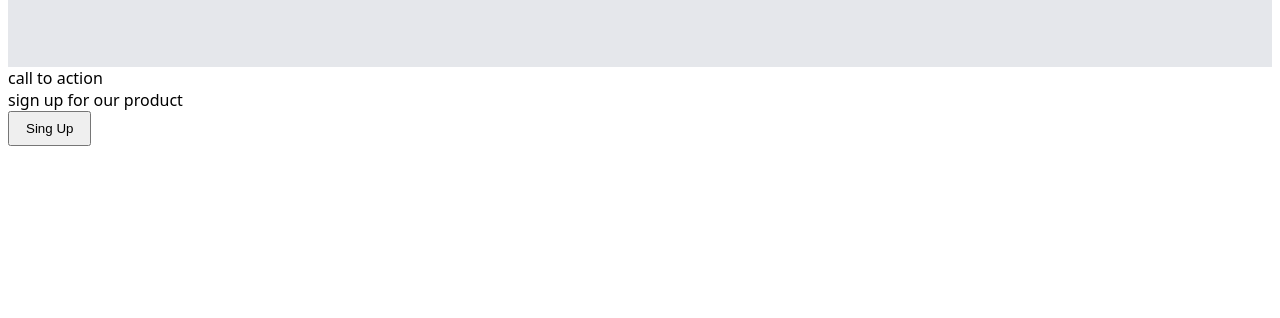
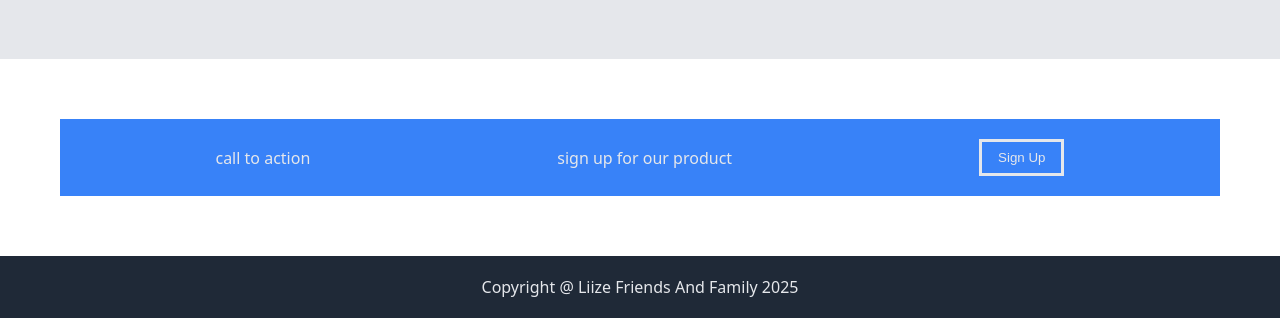
Before and after one commit to plutonneplaneta/Liize_site, a plain HTML site: page index.html in a window 1280 px wide. Shown: the part 654-972 px from the top of the page. Before the commit the page ends 808 px from the top, so only its background shows below. Drawn offline with Linux system fonts and the light colour scheme.

Commit message:
deleted corner margins,made footer,call-to-action

```diff
--- a/index.html
+++ b/index.html
@@ -48,13 +48,13 @@
     </div>
     <div class="call-to-action">
         <div class="box">
-            <div class="text">call to action</div>
-            <div class="text">sign up for our product</div>
-            <button>Sing Up</button>
+            <div >call to action</div>
+            <div>sign up for our product</div>
+            <button style="border:#e5e7eb;border-style:solid;">Sign Up</button>
         </div>
     </div>
     <div class="footer">
-
+        <div>Copyright @ Liize Friends And Family 2025</div>
     </div>
 
 </body>
--- a/style.css
+++ b/style.css
@@ -2,6 +2,7 @@ body{
     display:flex;
     flex-direction: column;
     font-family: system-ui, -apple-system, BlinkMacSystemFont, 'Segoe UI', Roboto, Oxygen, Ubuntu, Cantarell, 'Open Sans', 'Helvetica Neue', sans-serif;
+    margin: 0;
 }
 
 li{
@@ -14,8 +15,10 @@ li{
 }
 
 button{
+    background-color: #3882f8;
+    color:#e5e7eb;
     padding:8px 16px;
-
+    border: none;
 }
 
 .header{
@@ -82,3 +85,33 @@ button{
     align-items: center;
 
 }
+
+.call-to-action{
+    display: flex;
+    justify-content: center;
+    align-items: center;
+    margin: 20px;
+    padding:40px;
+}
+
+.box{
+    background-color: #3882f8;
+    padding: 20px 40px;
+    display: flex;
+    flex-basis:500px;
+    color:#e5e7eb;
+    justify-content: space-around;
+    flex:1;
+    align-items: center;
+    gap:16px;
+
+
+}
+
+.footer{
+    display: flex;
+    justify-content: center;
+    background-color: #1f2937;
+    padding: 20px;
+    color:#e5e7eb
+}
```
